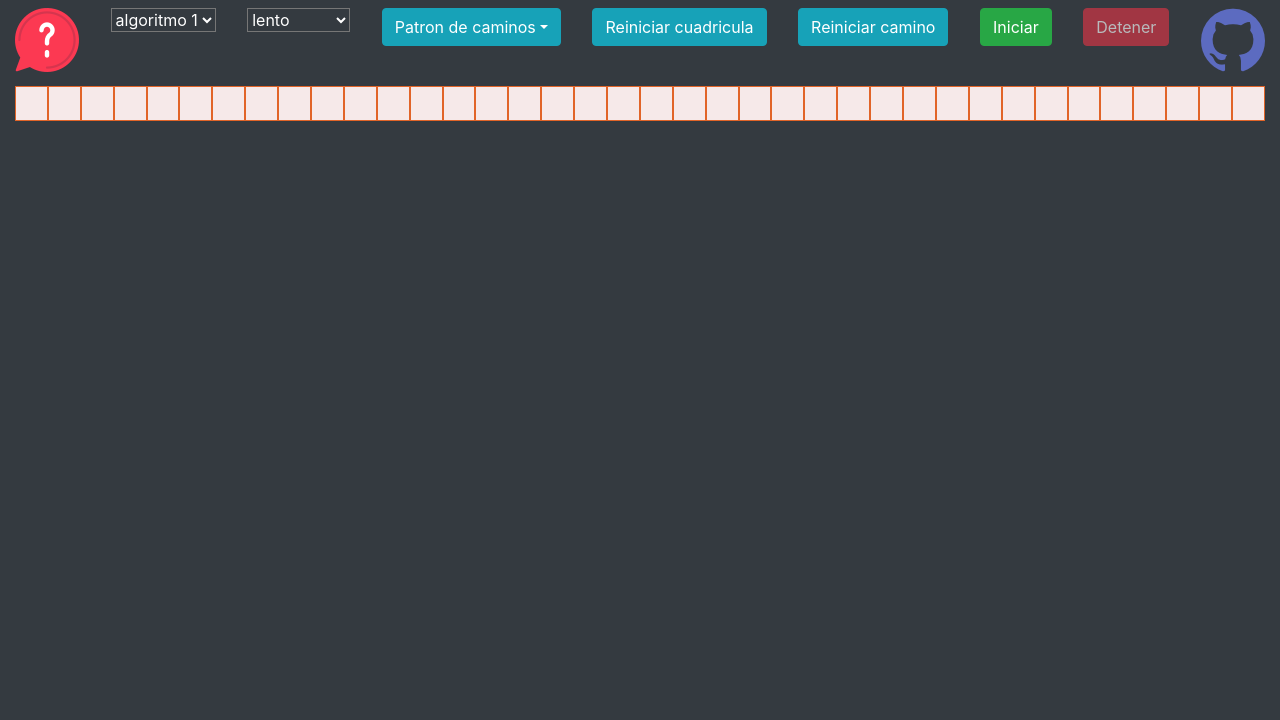
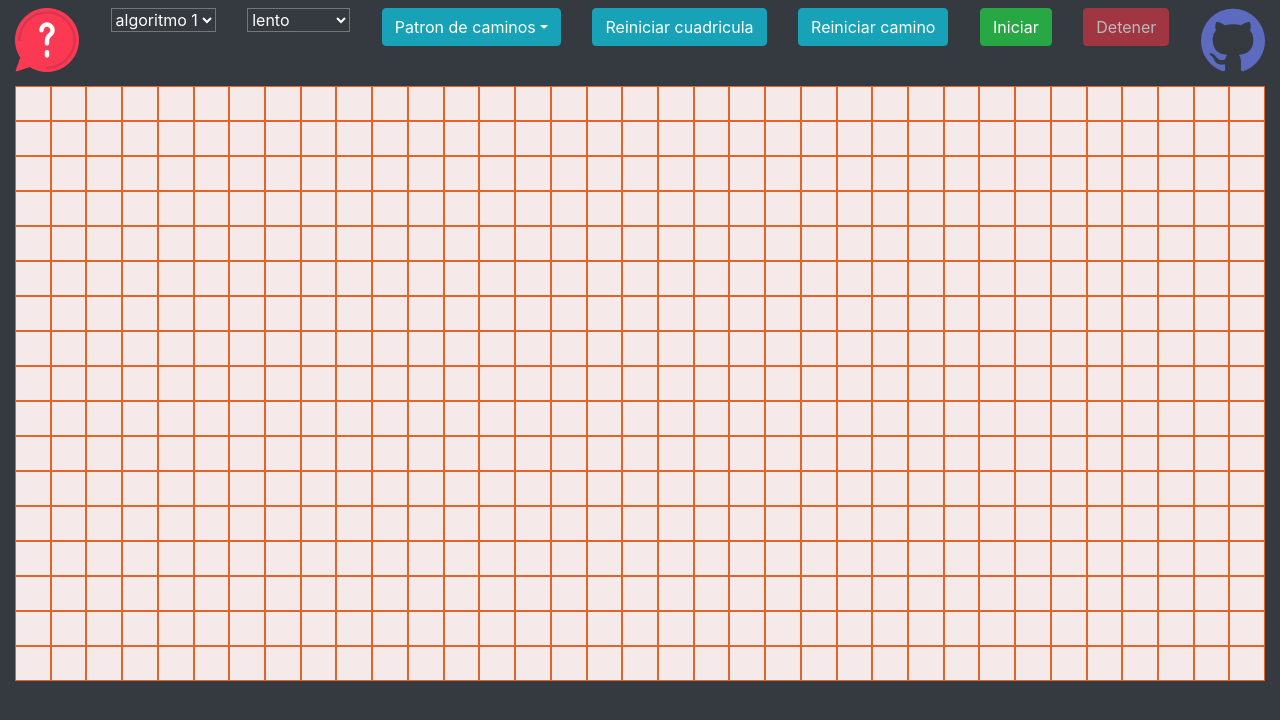
Before and after one commit to TheIcySpark/Visualizador-buscador-de-caminos, a React (Create React App) app: page / in a window 1280 px wide. Shown: the top 720 px of the page. Built offline with nearby package versions, Linux system fonts and the light colour scheme.

Commit message:
cuadricula creada en forma basica

```diff
--- a/src/componentes/Cuadricula.jsx
+++ b/src/componentes/Cuadricula.jsx
@@ -3,48 +3,47 @@ import './cuadricula.css'
 
 export default class Cuadricula extends React.Component{
 
+    constructor(props){
+        super(props);
+
+        this.state = {
+            cuadricula : [],
+            numeroFilas : 17,
+            numeroColumnas: 35
+        }
+    }
+
+    componentDidMount(props){
+        let cuadricula = new Array(this.state.numeroFilas);
+        for(let i = 0; i < this.state.numeroFilas; i++){
+            cuadricula[i] = new Array(this.state.numeroColumnas);
+            for(let j = 0; j < this.state.numeroColumnas; j++){
+                cuadricula[i][j] = 0;
+            }
+        }
+        this.setState({cuadricula});
+    }
+
     render(){
+        console.log(this.state.cuadricula)
         return(
-            <div className = 'd-flex justify-content-start'>
-                <div className = 'celda'></div>
-                <div className = 'celda'></div>
-                <div className = 'celda'></div>
-                <div className = 'celda'></div>
-                <div className = 'celda'></div>
-                <div className = 'celda'></div>
-                <div className = 'celda'></div>
-                <div className = 'celda'></div>
-                <div className = 'celda'></div>
-                <div className = 'celda'></div>
-                <div className = 'celda'></div>
-                <div className = 'celda'></div>
-                <div className = 'celda'></div>
-                <div className = 'celda'></div>
-                <div className = 'celda'></div>
-                <div className = 'celda'></div>
-                <div className = 'celda'></div>
-                <div className = 'celda'></div>
-                <div className = 'celda'></div>
-                <div className = 'celda'></div>
-                <div className = 'celda'></div>
-                <div className = 'celda'></div>
-                <div className = 'celda'></div>
-                <div className = 'celda'></div>
-                <div className = 'celda'></div>
-                <div className = 'celda'></div>
-                <div className = 'celda'></div>
-                <div className = 'celda'></div>
-                <div className = 'celda'></div>
-                <div className = 'celda'></div>
-                <div className = 'celda'></div>
-                <div className = 'celda'></div>
-                <div className = 'celda'></div>
-                <div className = 'celda'></div>
-                <div className = 'celda'></div>
-                <div className = 'celda'></div>
-                <div className = 'celda'></div>
-                <div className = 'celda'></div>
-            </div>
+            <>
+                {this.state.cuadricula.map((valor, indice) =>{
+                    return(
+                        <div className = 'd-flex justify-content-start'>
+                            {
+                                valor.map((valor, indice) =>{
+                                    return(
+                                        <div className = 'celda' key = {indice}>
+                                        </div>
+                                    )
+                                })
+                            }
+                        </div>
+                    )
+                })
+                }
+            </>
         )
     }
 }
```
Also changed, not shown: 1 other file (tests, documents, lock files or other folders).
